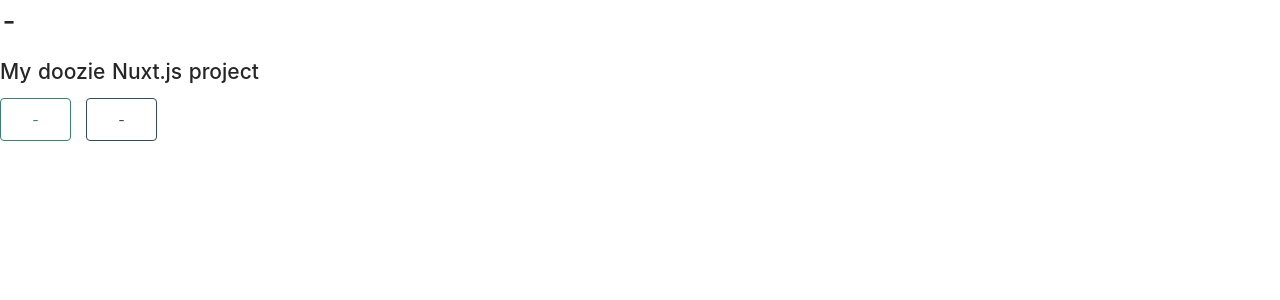
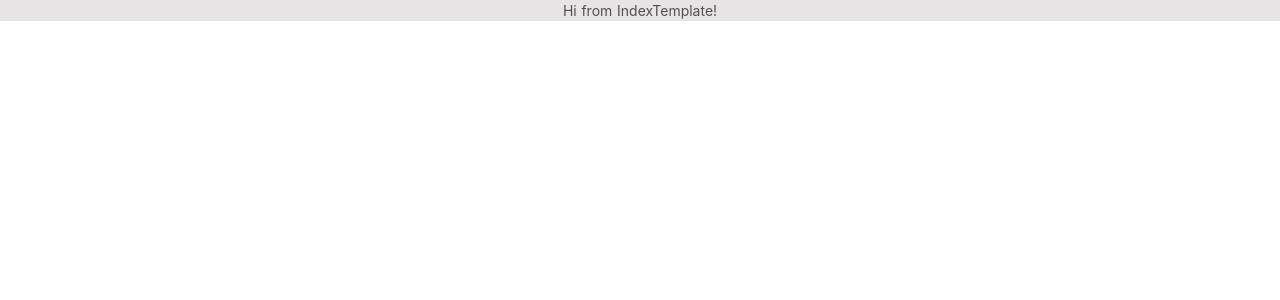
Before and after one commit to RixApp/rix-nuxtjs-antd, a Nuxt app: page / in a window 1280 px wide. Shown: the top 300 px of the page. Built offline with nearby package versions, Linux system fonts and the light colour scheme.

Commit message:
Add index pages references IndexTemplate to display content

```diff
--- a/components/templates/IndexTemplate.vue
+++ b/components/templates/IndexTemplate.vue
@@ -6,11 +6,14 @@
 
 <script lang="ts">
 import { Component, Prop, Vue } from 'vue-property-decorator';
+
 @Component
 class IndexTemplate extends Vue {
-
   mounted () {
-  };
+    return {
+      formLayout: 'horizontal'
+    }
+  }
 }
 
 export default IndexTemplate;
--- a/pages/index.vue
+++ b/pages/index.vue
@@ -1,38 +1,28 @@
 <template>
   <div class="container">
-    <div>
-      <h1 class="title">
-			-
-      </h1>
-      <h2 class="subtitle">
-        My doozie Nuxt.js project
-      </h2>
-      <div class="links">
-        <a
-          href=""
-          target="_blank"
-          class="button--green"
-        >
-          -
-        </a>
-        <a
-          href=""
-          target="_blank"
-          class="button--grey"
-        >
-				-
-        </a>
-      </div>
-    </div>
+    <IndexTemplate />
   </div>
 </template>
 
-<script>
-export default {
+<script type="ts">
+import { Component, Prop, Vue } from 'vue-property-decorator';
+import IndexTemplate from '~/components/templates/IndexTemplate.vue';
+
+@Component({
+  props: {
+    propTitle: String
+  },
   components: {
+    IndexTemplate
+  }
+})
+class Index extends Vue {
+  mounted () {
+    return {
+      formLayout: 'horizontal'
+    }
   }
 }
+
+export default Index;
 </script>
-
-<style>
-</style>
```
